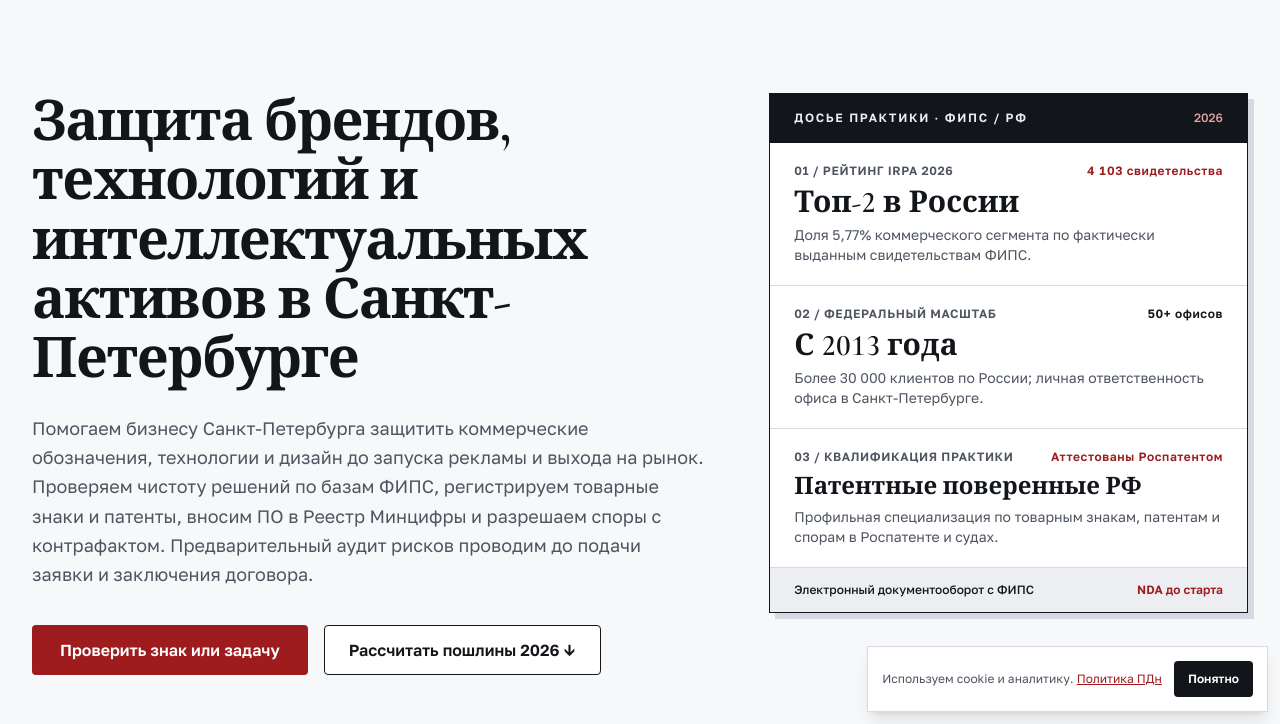
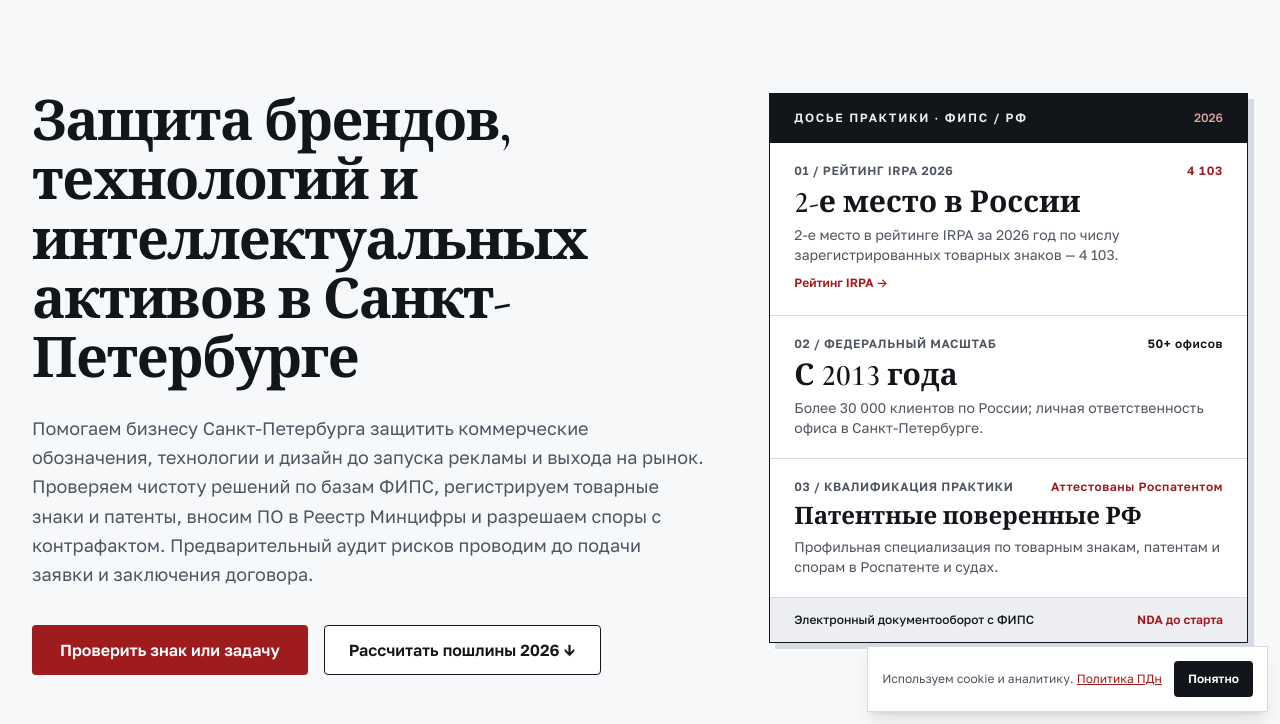
Before and after one commit to edwatikhedwa-tech/edwatikhedwa-tech.github.io, an Astro site: page / in a window 1280 px wide. Shown: the part 76-800 px from the top of the page. Built offline with nearby package versions, Linux system fonts and the light colour scheme; Astro itself is replaced by a stand-in of ours.

Commit message:
fix(v2): restore ScenarioTabs container padding and update IRPA rating badge

```diff
--- a/src/pages/index.astro
+++ b/src/pages/index.astro
@@ -212,13 +212,21 @@ const steps = [
             <div class="px-6 py-5">
               <dt class="flex items-baseline justify-between gap-4 text-xs font-semibold uppercase tracking-wider text-[#4E5560]">
                 <span>01 / Рейтинг IRPA 2026</span>
-                <span class="font-semibold text-[#9E1B1E] tabular-nums normal-case">4 103 свидетельства</span>
+                <span class="font-semibold text-[#9E1B1E] tabular-nums normal-case">4 103</span>
               </dt>
               <dd class="mt-1.5">
-                <span class="block font-display text-3xl font-semibold text-[#121519] tabular-nums">Топ-2 в России</span>
-                <span class="mt-1 block text-sm text-[#4E5560]">
-                  Доля 5,77% коммерческого сегмента по фактически выданным свидетельствам ФИПС.
-                </span>
+                <span class="block font-display text-3xl font-semibold text-[#121519] tabular-nums">2-е место в России</span>
+                <p class="mt-1 text-sm text-[#4E5560]">
+                  2-е место в рейтинге IRPA за 2026 год по числу зарегистрированных товарных знаков — 4 103.
+                </p>
+                <a
+                  href="https://irpa-rating.com/bizbrand"
+                  target="_blank"
+                  rel="noopener noreferrer nofollow"
+                  class="mt-2.5 inline-block text-xs font-semibold text-[#9E1B1E] hover:underline"
+                >
+                  Рейтинг IRPA →
+                </a>
               </dd>
             </div>
 
@@ -259,7 +267,9 @@ const steps = [
   </section>
 
   <!-- Блок 2: Маршрутизатор сценариев -->
-  <ScenarioTabs />
+  <div class="mx-auto max-w-7xl px-4 sm:px-6 lg:px-8">
+    <ScenarioTabs />
+  </div>
 
   <!-- Блок 3: Реестр услуг -->
   <section aria-labelledby="catalog-heading" class="bg-white py-14 sm:py-16 border-y border-[#D6DAE2]">
```
